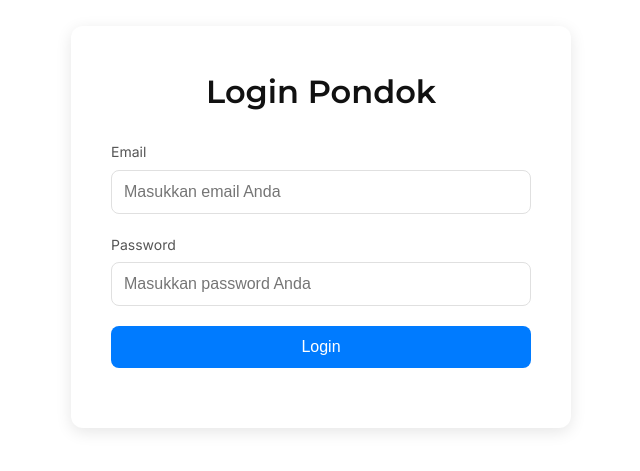
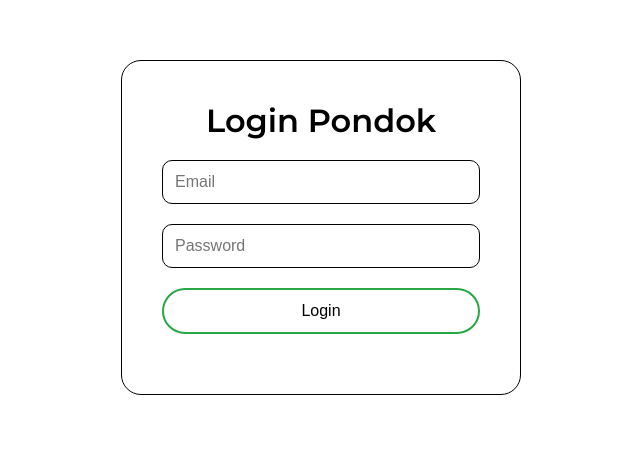
Before and after one commit to Zakisn1602/Input-Data-Ustadz, a plain HTML site: page index.html in a window 1280 px wide. Shown: the part 173-644 px from the top of the page, without its empty margins (319-959 px from the left). Drawn offline with Linux system fonts and the light colour scheme.

Commit message:
Update index.html

```diff
--- a/index.html
+++ b/index.html
@@ -3,9 +3,9 @@
 <head>
   <meta charset="UTF-8">
   <meta name="viewport" content="width=device-width, initial-scale=1">
-  <title>Manajemen Pondok</title>
+  <title>Login Pondok</title>
   <!-- Import Google Fonts: Montserrat & Inter -->
-  <link href="https://fonts.googleapis.com/css2?family=Inter:wght@400;500&family=Montserrat:wght@600&display=swap" rel="stylesheet">
+  <link href="https://fonts.googleapis.com/css2?family=Inter:wght@400&family=Montserrat:wght@600&display=swap" rel="stylesheet">
   <style>
     /* Reset dasar */
     * {
@@ -15,69 +15,61 @@
     }
     body {
       font-family: 'Inter', sans-serif;
-      background-color: #ffffff;
-      color: #333;
-      line-height: 1.6;
-      min-height: 100vh;
+      background-color: #fff;
+      color: #000;
       display: flex;
       align-items: center;
       justify-content: center;
+      min-height: 100vh;
       padding: 20px;
     }
     .container {
+      max-width: 400px;
       width: 100%;
-      max-width: 500px;
       padding: 40px;
-      background-color: #fff;
-      border-radius: 12px;
-      box-shadow: 0 4px 16px rgba(0, 0, 0, 0.1);
+      border: 1px solid #000;
+      border-radius: 20px;
+      text-align: center;
     }
     h1 {
       font-family: 'Montserrat', sans-serif;
       font-size: 32px;
-      margin-bottom: 24px;
-      text-align: center;
-      color: #111;
+      margin-bottom: 20px;
     }
     form {
       display: flex;
       flex-direction: column;
-    }
-    label {
-      font-size: 14px;
-      margin-bottom: 6px;
-      color: #555;
+      gap: 20px;
     }
     input {
+      padding: 12px;
       font-size: 16px;
-      padding: 12px;
-      margin-bottom: 20px;
-      border: 1px solid #e0e0e0;
-      border-radius: 8px;
-      transition: border-color 0.3s;
+      border: 1px solid #000;
+      border-radius: 10px;
+      background-color: #fff;
     }
     input:focus {
       outline: none;
-      border-color: #007BFF;
+      border-color: #28a745; /* sedikit aksen hijau */
     }
     button {
+      padding: 12px;
       font-size: 16px;
-      padding: 12px;
-      background-color: #007BFF;
-      color: #fff;
-      border: none;
-      border-radius: 8px;
+      background: transparent;
+      border: 2px solid #28a745; /* hijau tipis */
+      color: #000;
+      border-radius: 50px; /* bentuk oval */
       cursor: pointer;
-      transition: background-color 0.3s;
+      transition: background 0.3s, color 0.3s;
     }
     button:hover {
-      background-color: #0056b3;
+      background: #28a745;
+      color: #fff;
     }
     .info {
       margin-top: 20px;
-      text-align: center;
       font-size: 14px;
-      color: #777;
+      color: #000;
     }
   </style>
 </head>
@@ -85,31 +77,21 @@
   <div class="container">
     <h1>Login Pondok</h1>
     <form id="loginForm">
-      <label for="email">Email</label>
-      <input type="email" id="email" placeholder="Masukkan email Anda" required>
-
-      <label for="password">Password</label>
-      <input type="password" id="password" placeholder="Masukkan password Anda" required>
-
+      <input type="email" id="email" placeholder="Email" required>
+      <input type="password" id="password" placeholder="Password" required>
       <button type="submit">Login</button>
     </form>
     <div class="info" id="info"></div>
   </div>
 
   <script>
-    // Event listener untuk form login
     document.getElementById('loginForm').addEventListener('submit', function(e) {
       e.preventDefault();
-      // Ambil nilai input email dan password
       const email = document.getElementById('email').value;
       const password = document.getElementById('password').value;
 
-      // Logika autentikasi placeholder (integrasikan dengan Firebase Auth atau API Anda)
-      // Misalnya, jika autentikasi berhasil:
+      // Placeholder untuk logika autentikasi, misalnya dengan Firebase Auth nanti
       document.getElementById('info').textContent = "Logged in as: " + email;
-
-      // Jika terjadi error, tampilkan pesan error
-      // document.getElementById('info').textContent = "Error: [pesan error]";
     });
   </script>
 </body>
```
